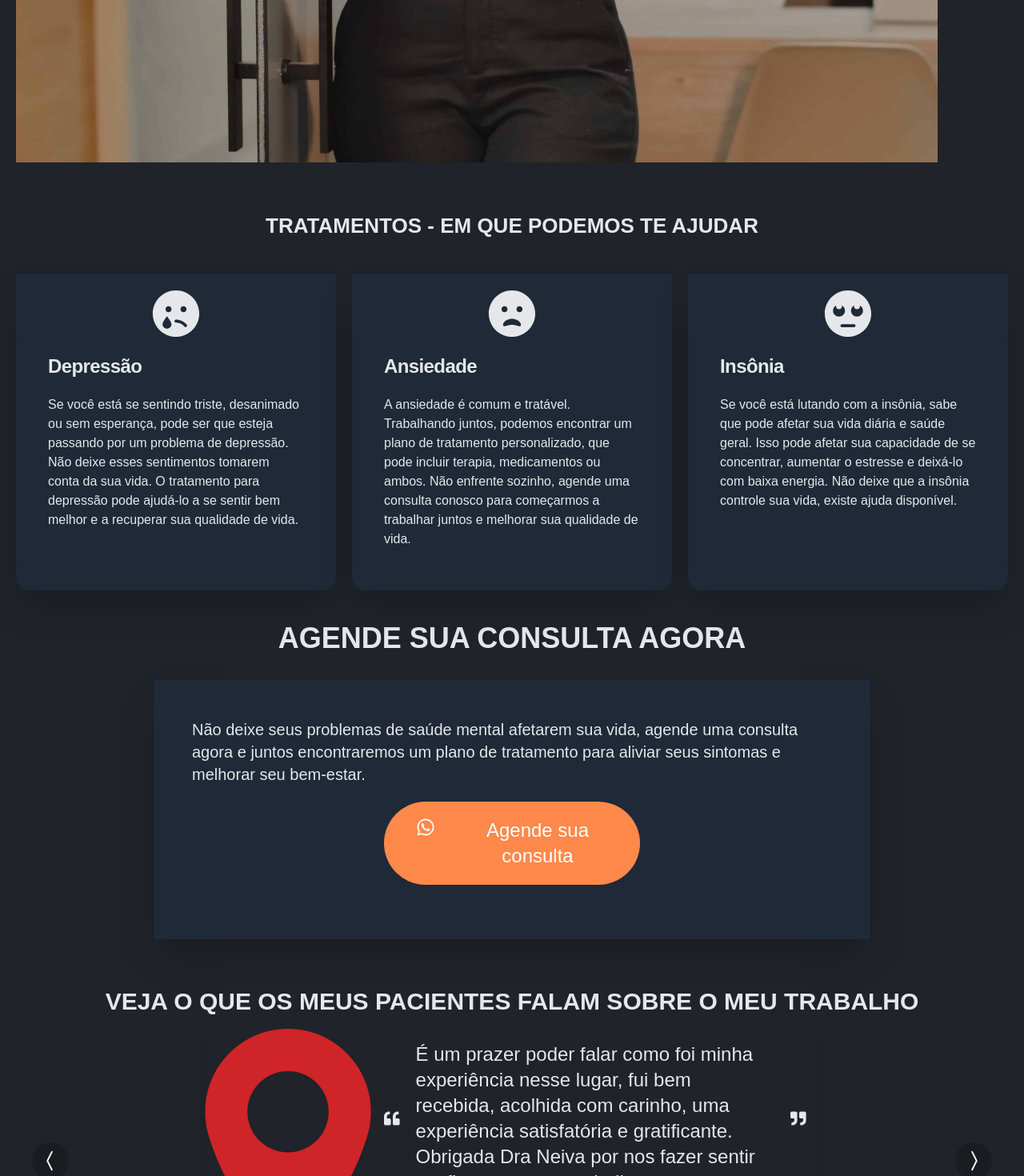
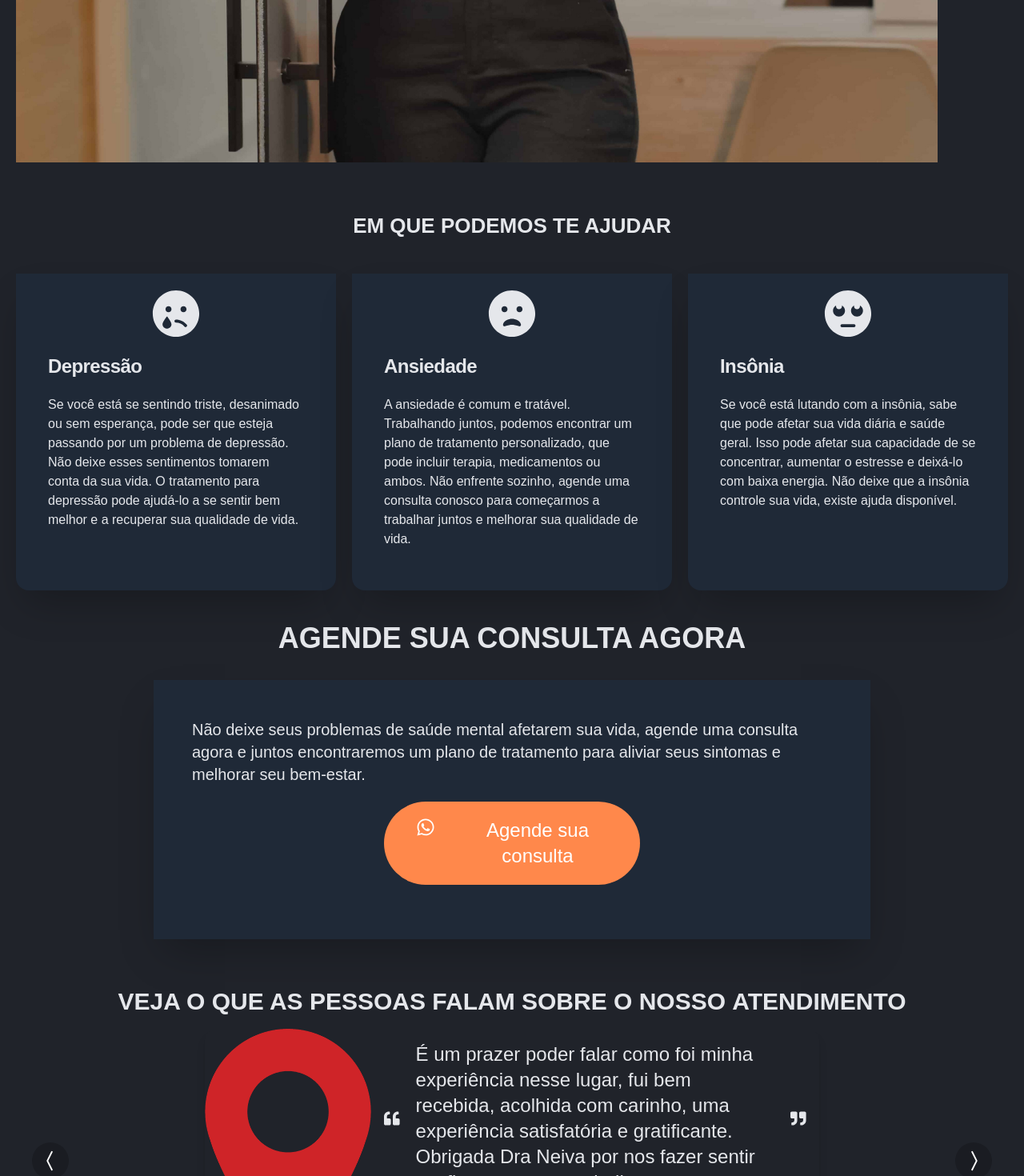
Before and after one commit to brunoprestesap/page-dra-camila, a React (Create React App) app: page / in a window 1280 px wide. Shown: the part 821-2291 px from the top of the page at 80% size. Built offline with nearby package versions, Linux system fonts and the light colour scheme; a web font is replaced by a local one.

Commit message:
alteração solicitadas pelo Paulo

```diff
--- a/src/components/Depositions.js
+++ b/src/components/Depositions.js
@@ -55,7 +55,7 @@ function Depositions() {
   return (
     <div id="depoimentos" className="p-5 pt-10">
       <div className="text-3xl font-bold text-center uppercase">
-        Veja o que os meus pacientes falam sobre o meu trabalho
+        Veja o que as pessoas falam sobre o nosso atendimento
       </div>
 
       <div className="w-full m-auto py-4 px-2 relative">
--- a/src/components/Treatment.js
+++ b/src/components/Treatment.js
@@ -33,7 +33,7 @@ function Treatment() {
     <div id="tratamentos" className="pl-5 pr-5">
       <div className="p-5 pt-10">
         <div className="text-[26px] font-bold text-center uppercase">
-          Tratamentos - Em que podemos te ajudar
+          Em que podemos te ajudar
         </div>
       </div>
       <div className="grid grid-cols-1 md:grid-cols-3 xl:grid-cols-3 2xl:grid-cols-3 gap-5 pt-5">
```
